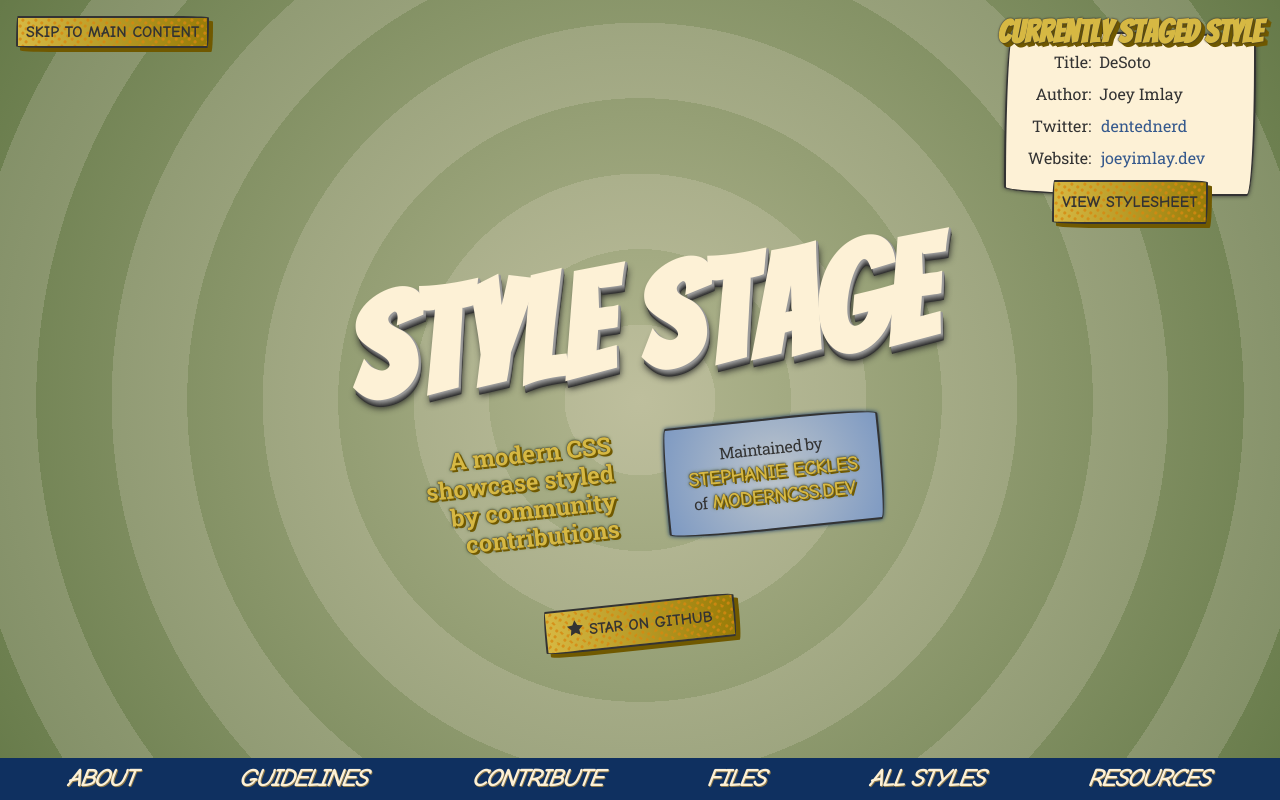
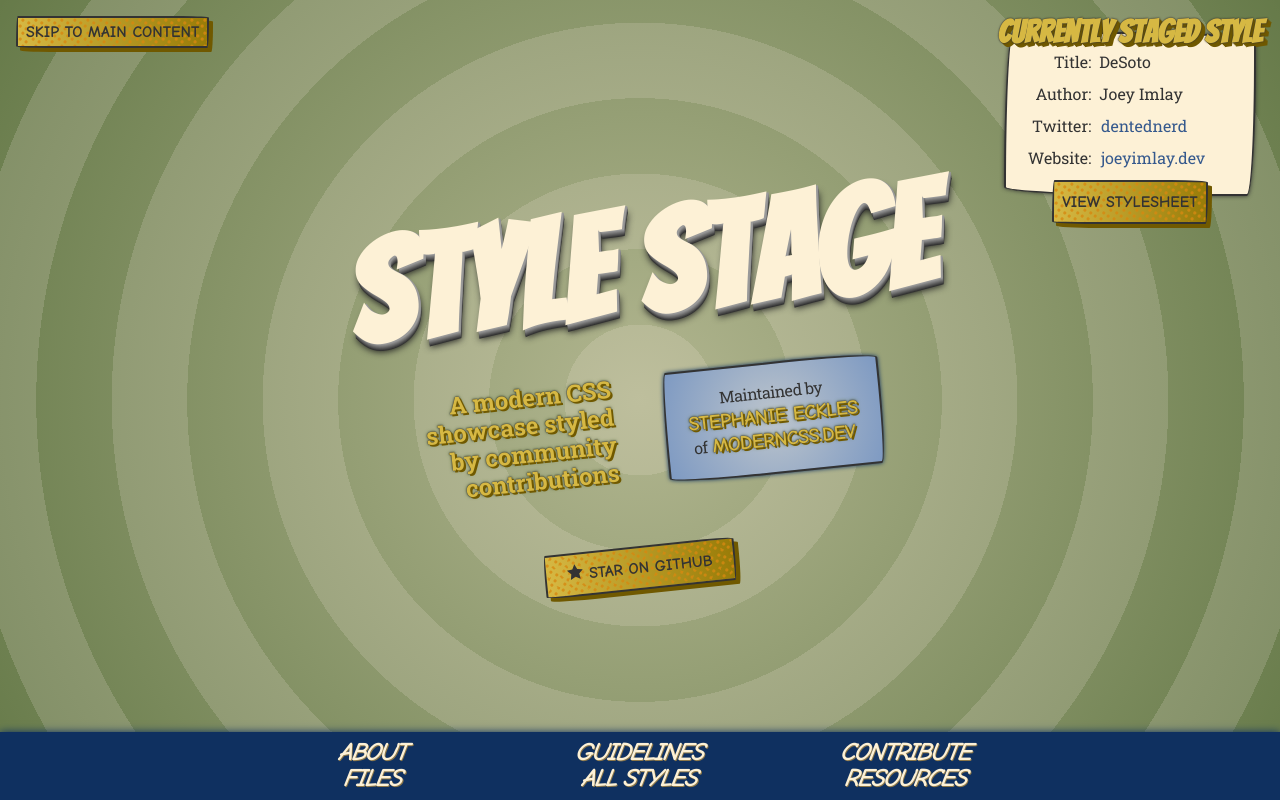
Before and after one commit to dentednerd/desoto, a website: page index.html in a window 1280 px wide. Drawn offline with Linux system fonts and the light colour scheme.

Commit message:
fixed issues with nav conflicting with sponsor aside

```diff
--- a/sass/_footer.sass
+++ b/sass/_footer.sass
@@ -7,9 +7,6 @@
   padding: 2rem 1rem 7rem;
   text-align: center;
   box-shadow: 0 0 .5rem $darksecondary-color;
-
-  @media (min-width: 768px)
-    padding-bottom: 3rem;
 
   a
     color: $lightneutral-color;
--- a/sass/_header.sass
+++ b/sass/_header.sass
@@ -6,12 +6,11 @@
   flex-flow: column nowrap;
   justify-content: center;
   align-items: center;
-  height: calc(100vh - 8.125rem);
+  height: calc(100vh - 7rem);
   overflow: hidden;
 
   @media(min-width: 768px)
     max-width: 800px;
-    height: 100vh;
     flex-flow: row nowrap;
 
   div.container
--- a/sass/_nav.sass
+++ b/sass/_nav.sass
@@ -2,13 +2,15 @@
 @import 'mixins';
 
 nav
-  position: fixed;
+  position: sticky;
   bottom: 0;
+  margin: 0 auto 3rem;
   width: 100%;
   background-color: $darksecondary-color;
   color: $lightneutral-color;
-  z-index: 999;
+  z-index: 2;
   padding: .5rem;
+  box-shadow: 0 0 0.5rem $darksecondary-color;
 
   @media(min-width: 768px)
     padding: .5rem 1rem;
@@ -18,17 +20,12 @@
     margin-bottom: 0;
     background-color: transparent;
     width: auto;
-    margin: 0;
+    margin: 0 auto;
     padding: 0;
     display: grid;
     grid-template-columns: repeat(3, 1fr);
     grid-template-rows: repeat(2, 1fr);
-
-    @media(min-width: 1024px)
-      display: flex;
-      flex-flow: row wrap;
-      justify-content: space-around;
-      align-items: center;
+    max-width: 800px;
 
     li
       display: block;
```
Also changed, not shown: index.css, 1 other file.
